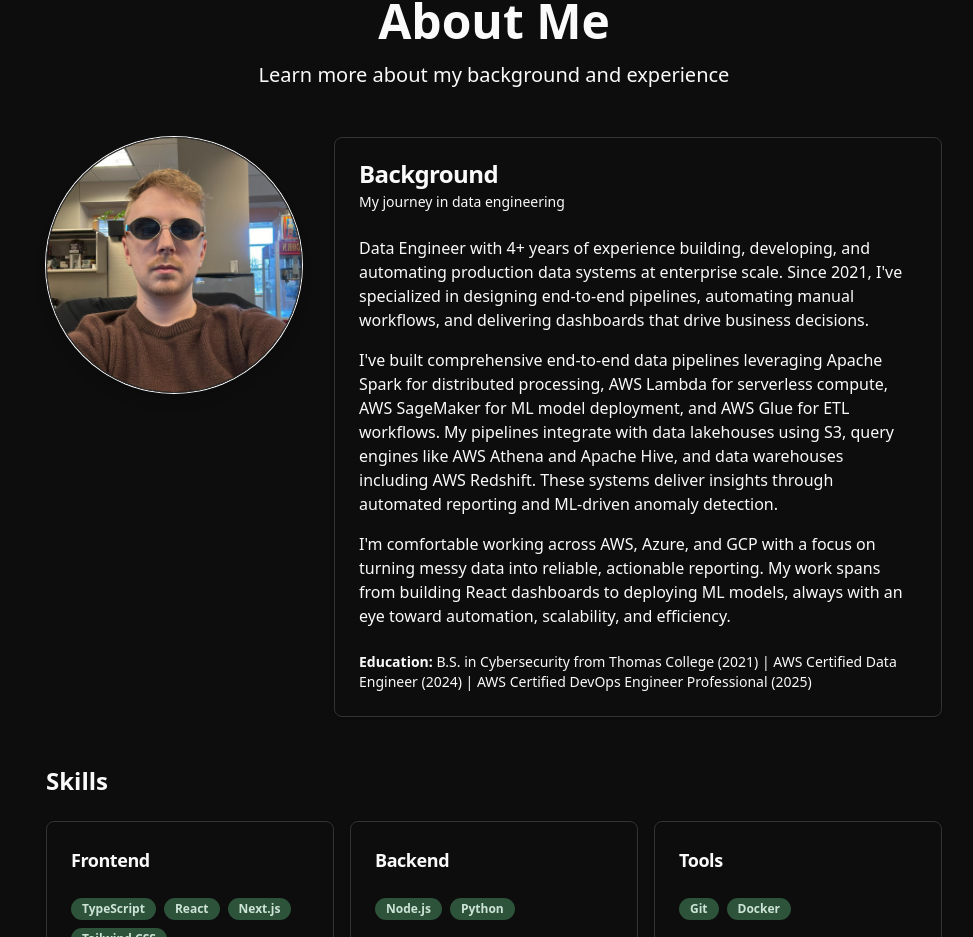
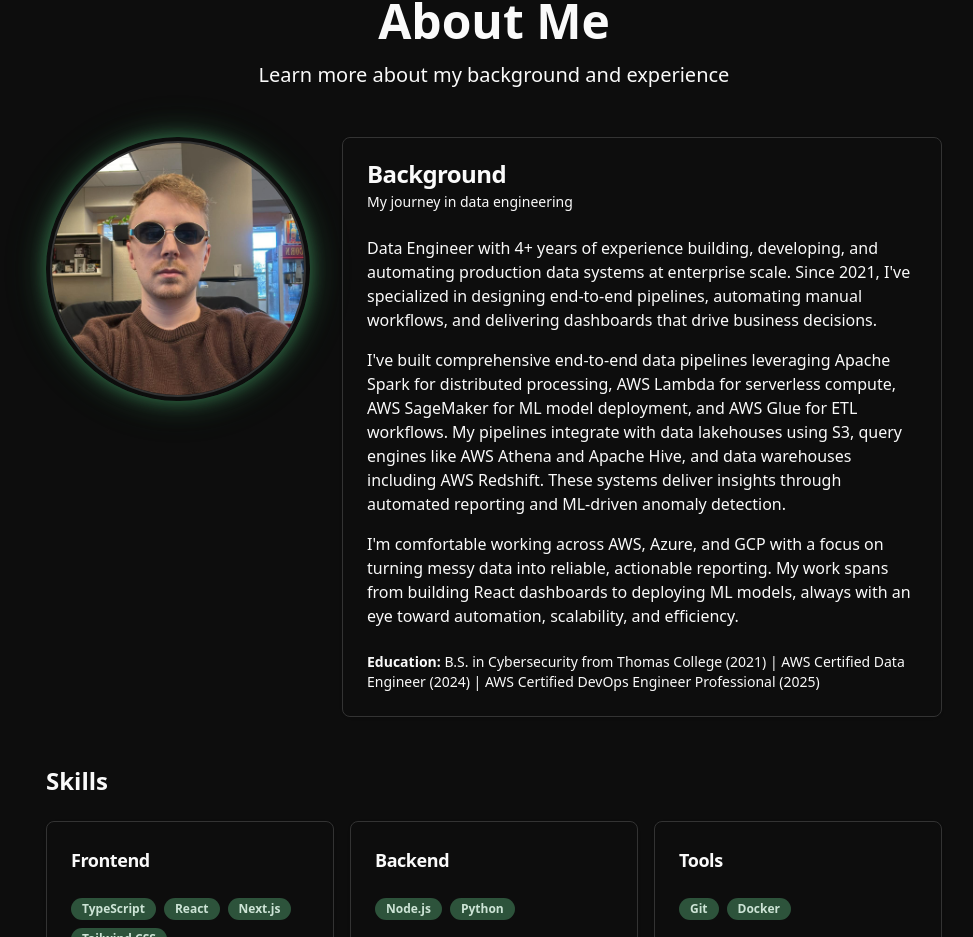
Before and after one commit to iancatez/ian-cates-portfolio, a Next.js app: page / in a window 1280 px wide. Shown: the part 883-1820 px from the top of the page, without its empty margins (146-1119 px from the left). Built offline with nearby package versions, Linux system fonts and the light colour scheme.

Commit message:
style: add neon glow border to avatar
- Wrap avatar in gradient border container
- Add multi-layer box-shadow for neon glow effect
- Intensifies glow on hover
- Uses same green neon color as buttons (142 40% 45%)

```diff
--- a/components/about-section.tsx
+++ b/components/about-section.tsx
@@ -57,7 +57,9 @@ export function AboutSection() {
           viewport={{ once: true, amount: 0.2 }}
           className="flex-shrink-0 mx-auto md:mx-0"
         >
-          <Avatar className="w-48 h-48 md:w-64 md:h-64 border border-border shadow-lg ring-1 ring-primary/10 transition-all duration-300 hover:shadow-xl hover:shadow-primary/10 hover:ring-primary/20">
+          {/* Neon border wrapper */}
+          <div className="relative p-1 rounded-full bg-gradient-to-r from-primary via-primary/80 to-primary shadow-[0_0_15px_hsl(142_40%_45%/0.5),0_0_30px_hsl(142_40%_45%/0.3),0_0_45px_hsl(142_40%_45%/0.2)] hover:shadow-[0_0_20px_hsl(142_40%_45%/0.7),0_0_40px_hsl(142_40%_45%/0.5),0_0_60px_hsl(142_40%_45%/0.3)] transition-shadow duration-500">
+            <Avatar className="w-48 h-48 md:w-64 md:h-64 border-2 border-background">
               <AvatarImage
                 src="/profile_pic.jpg"
                 alt="Ian Cates - Data Engineer"
@@ -65,6 +67,7 @@ export function AboutSection() {
               />
               <AvatarFallback>IC</AvatarFallback>
             </Avatar>
+          </div>
         </motion.div>
 
         <Card className="flex-1">
```
Lines whose indentation alone changed are shown as unchanged.
